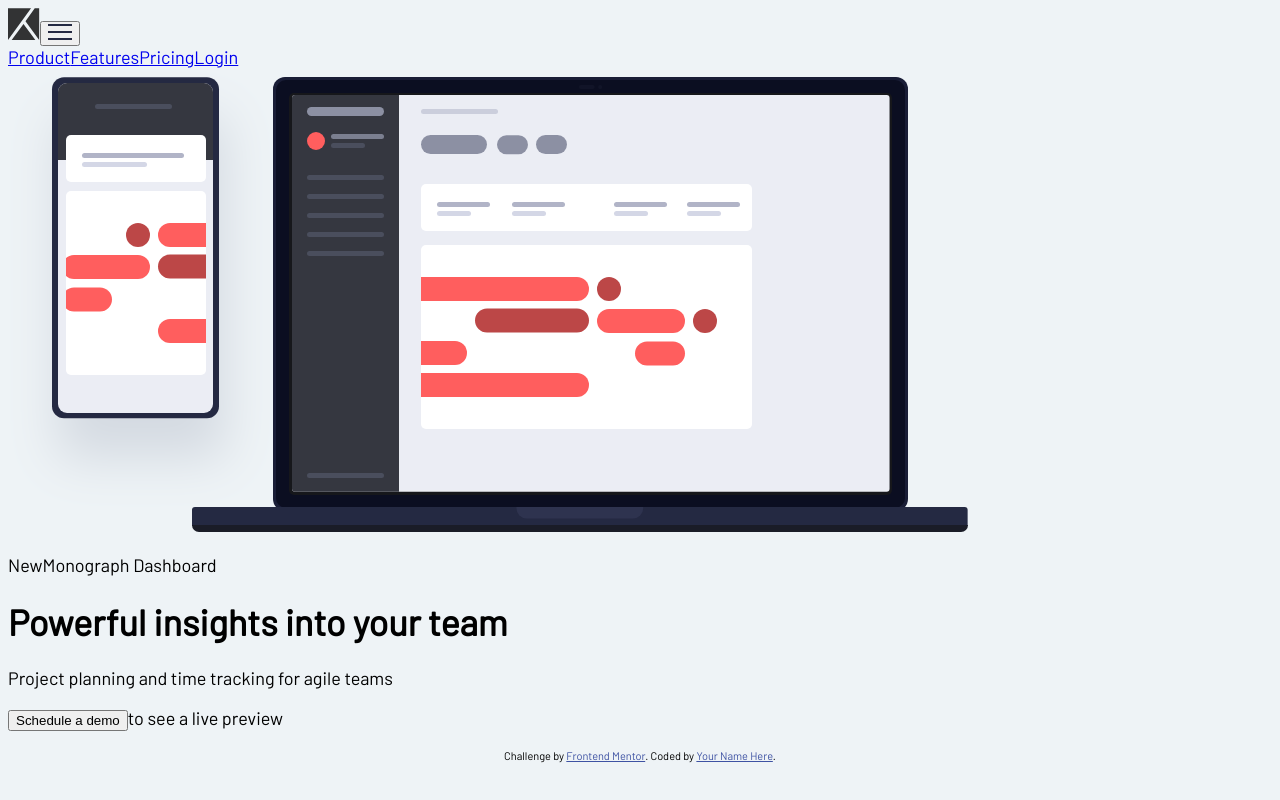
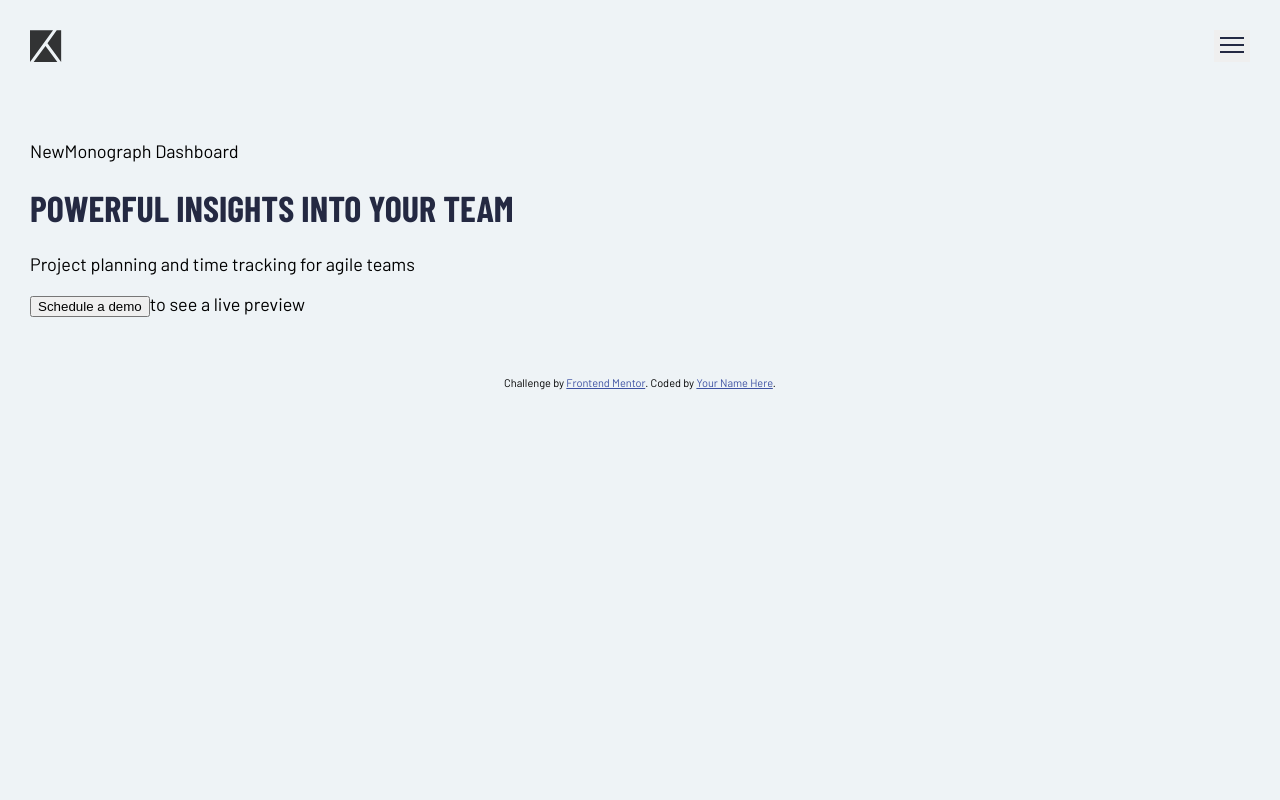
Before and after one commit to Odisseu93/tracking-intro-component, a React (Create React App) app: page / in a window 1280 px wide. Built offline with nearby package versions, Linux system fonts and the light colour scheme.

Commit message:
stylinzing some elements header main container-h1

```diff
--- a/src/css/style.css
+++ b/src/css/style.css
@@ -1,12 +1,49 @@
 @import url("https://fonts.googleapis.com/css2?family=Barlow+Condensed:wght@400;700&display=swap");
 @import url("https://fonts.googleapis.com/css2?family=Barlow&display=swap");
-:root {
+body {
   font-family: "Barlow", sans-serif;
   font-size: 18px;
   padding: 0;
   margin: 0;
   background: hsl(207deg, 33%, 95%);
   box-sizing: border-box;
+  width: 100vw;
+  height: 100vh;
+}
+
+.hdr {
+  box-sizing: border-box;
+  width: 100%;
+  display: flex;
+  padding: 30px 30px;
+  justify-content: space-between;
+  flex-wrap: wrap;
+}
+.hdr-nav {
+  display: none;
+}
+.hdr-button {
+  border: none;
+}
+
+.main {
+  box-sizing: border-box;
+  background: hsl(207deg, 33%, 95%);
+  width: 100%;
+  padding: 30px;
+  display: flex;
+  flex-direction: column;
+  flex-wrap: wrap;
+}
+.main img {
+  display: none;
+}
+
+.container-h1 {
+  font-family: "Barlow Condensed", sans-serif;
+  color: hsl(230deg, 29%, 20%);
+  font-weight: 700;
+  text-transform: uppercase;
 }
 
 /*# sourceMappingURL=style.css.map */
--- a/src/sass/styles.sass
+++ b/src/sass/styles.sass
@@ -2,4 +2,41 @@
 @use 'mixins'
 
 
-@include mixins.css-reset()
+
+
+
+body
+  @include mixins.css-reset()
+  // background: tomato
+  width: 100vw
+  height: 100vh
+
+.hdr
+  box-sizing: border-box
+  width: 100%
+  display: flex
+  padding: 30px 30px
+  justify-content: space-between
+  flex-wrap: wrap
+  &-nav
+    display: none
+  &-button
+   border: none
+
+.main
+    box-sizing: border-box
+    background: variables.$light-grayish-blue
+    width: 100%
+    padding: 30px
+    display: flex
+    flex-direction: column
+    flex-wrap: wrap
+    img
+      display: none
+
+.container
+  &-h1
+    font-family: variables.$font-heading-callToAction-navigation
+    color: variables.$very-dark-blue
+    font-weight: 700
+    text-transform: uppercase
```
Also changed, not shown: 1 other file (tests, documents, lock files or other folders).
